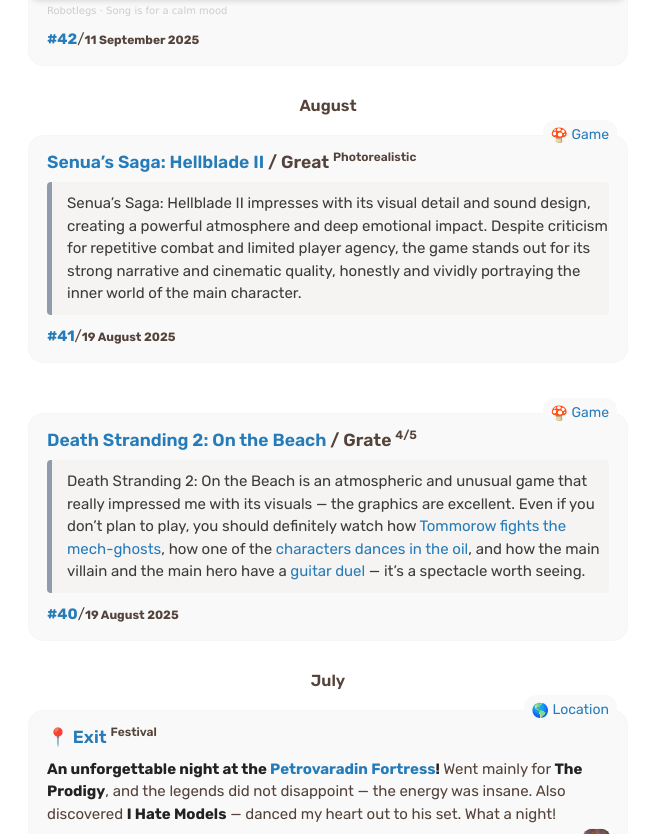
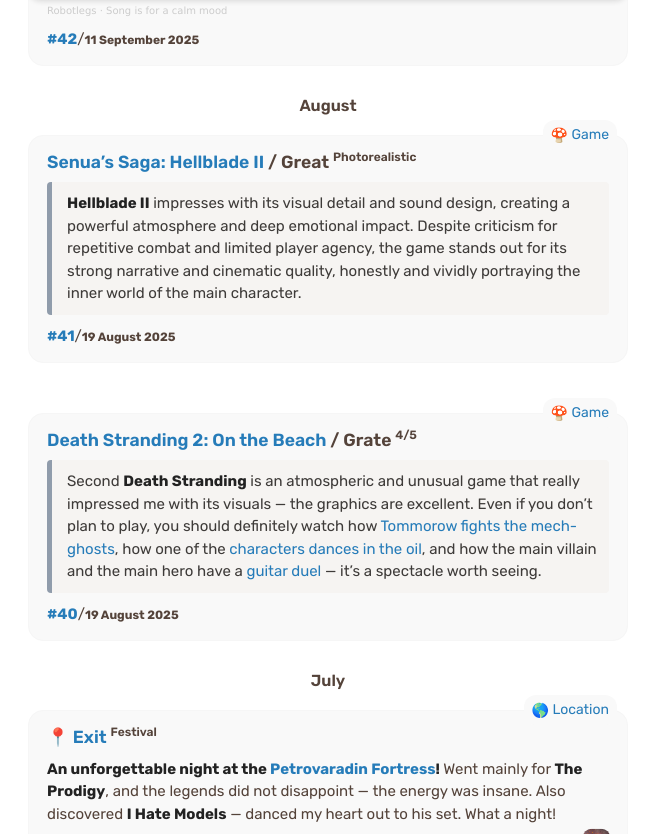
Before and after one commit to alobanov/alobanov.github.io, a Jekyll site: the page built from logs.md, in a window 1280 px wide and 900 px high, scrolled down 483 px, cut to the strip 66-900 px from the top of the window. Shown: the whole strip, without its empty margins (312-967 px from the left). Built offline with Jekyll 4.4.1, drawn with Linux system fonts in a browser that asks for light colours; emoji names are drawn with the system emoji font; some web fonts are replaced.

Commit message:
Refactor game log entries for "Death Stranding 2" and "Senua's Saga: Hellblade II" to emphasize game titles for improved clarity and consistency.

```diff
--- a/_logs/2025-08-19-ds2-game-log.md
+++ b/_logs/2025-08-19-ds2-game-log.md
@@ -7,4 +7,4 @@
 
 ### [Death Stranding 2: On the Beach](https://opencritic.com/game/18226/death-stranding-2-on-the-beach) / Grate <small class="superscript">4/5</small>
 
-> Death Stranding 2: On the Beach is an atmospheric and unusual game that really impressed me with its visuals — the graphics are excellent. Even if you don’t plan to play, you should definitely watch how [Tommorow fights the mech-ghosts](https://www.youtube.com/watch?v=LXctji7Y3I4), how one of the [characters dances in the oil](https://www.youtube.com/watch?v=O91YcZWcUVY), and how the main villain and the main hero have a [guitar duel](https://www.youtube.com/watch?v=9SSe62ZOQNI) — it’s a spectacle worth seeing.
+> Second **Death Stranding** is an atmospheric and unusual game that really impressed me with its visuals — the graphics are excellent. Even if you don’t plan to play, you should definitely watch how [Tommorow fights the mech-ghosts](https://www.youtube.com/watch?v=LXctji7Y3I4), how one of the [characters dances in the oil](https://www.youtube.com/watch?v=O91YcZWcUVY), and how the main villain and the main hero have a [guitar duel](https://www.youtube.com/watch?v=9SSe62ZOQNI) — it’s a spectacle worth seeing.
--- a/_logs/2025-08-30-senua2-game-log.md
+++ b/_logs/2025-08-30-senua2-game-log.md
@@ -7,4 +7,4 @@
 
 ### [Senua's Saga: Hellblade II](https://opencritic.com/game/16475/senuas-saga-hellblade-ii) / Great <small class="superscript">Photorealistic</small>
 
-> Senua’s Saga: Hellblade II impresses with its visual detail and sound design, creating a powerful atmosphere and deep emotional impact. Despite criticism for repetitive combat and limited player agency, the game stands out for its strong narrative and cinematic quality, honestly and vividly portraying the inner world of the main character.
+> **Hellblade II** impresses with its visual detail and sound design, creating a powerful atmosphere and deep emotional impact. Despite criticism for repetitive combat and limited player agency, the game stands out for its strong narrative and cinematic quality, honestly and vividly portraying the inner world of the main character.
```
